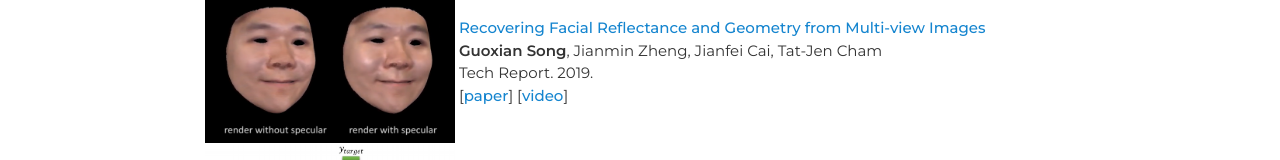
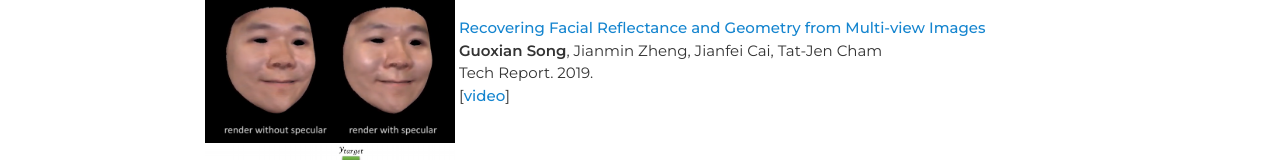
Before and after one commit to GuoxianSong/homepage, a plain HTML site: page research.html in a window 1280 px wide. Shown: the part 250-410 px from the top of the page. Drawn offline with nearby package versions, Linux system fonts and the light colour scheme; some icons are missing.

Commit message:
wait for arxiv

```diff
--- a/research.html
+++ b/research.html
@@ -65,7 +65,7 @@
             <td align="left"><p><a href="https://arxiv.org">Recovering Facial Reflectance and Geometry from Multi-view Images</a><br />
                 <strong>Guoxian Song</strong>, Jianmin Zheng, Jianfei Cai, Tat-Jen Cham<br />
             Tech Report. 2019.<br />
-            [<a href="https://arxiv.org/abs/1802.07421">paper</a>] [<a href="https://youtu.be/09D5uZvkyBU">video</a>]<br /></p>
+            [<a href="https://youtu.be/09D5uZvkyBU">video</a>]<br /></p>
             </td></tr></table>
 
            <table class="imgtable"><tr><td>
```
